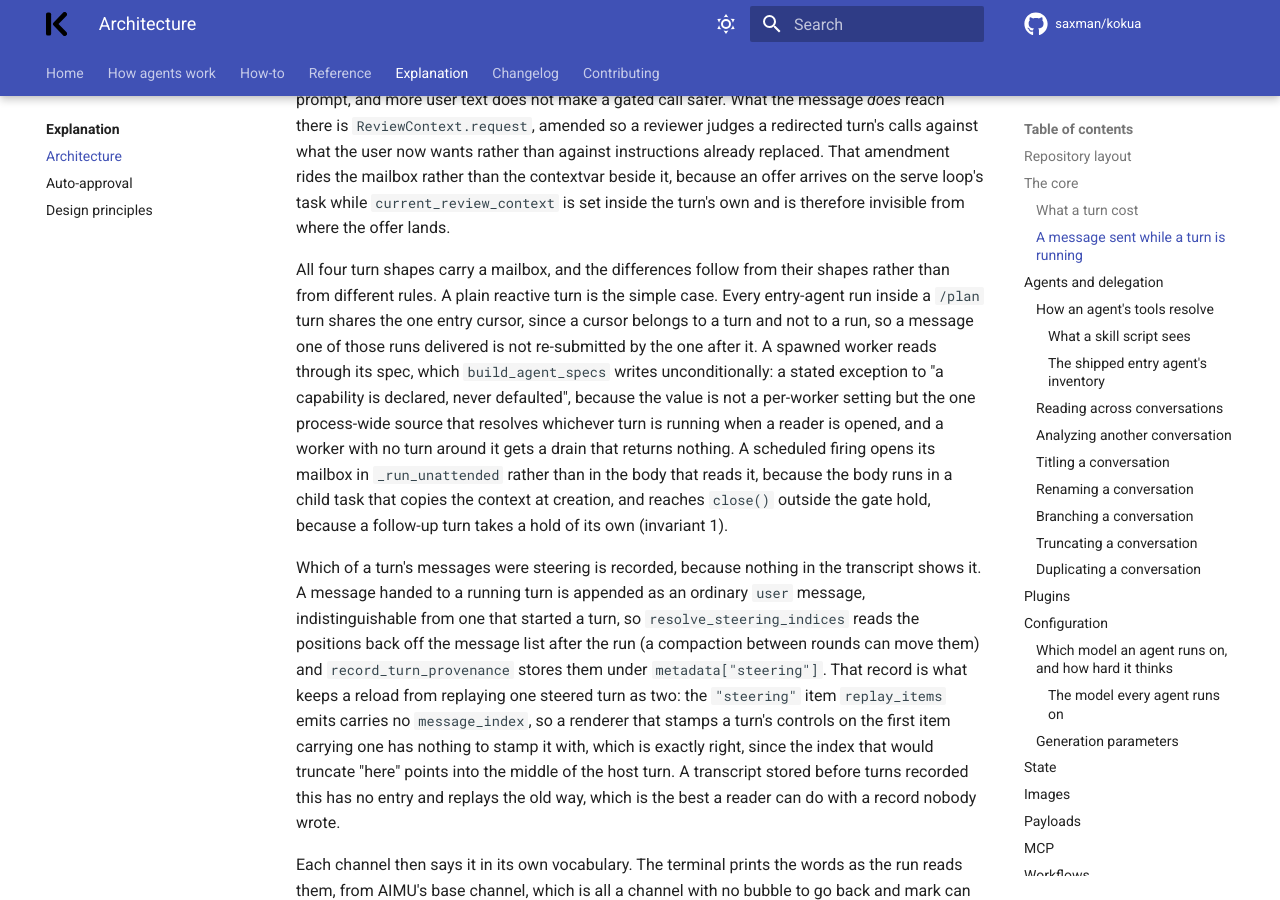
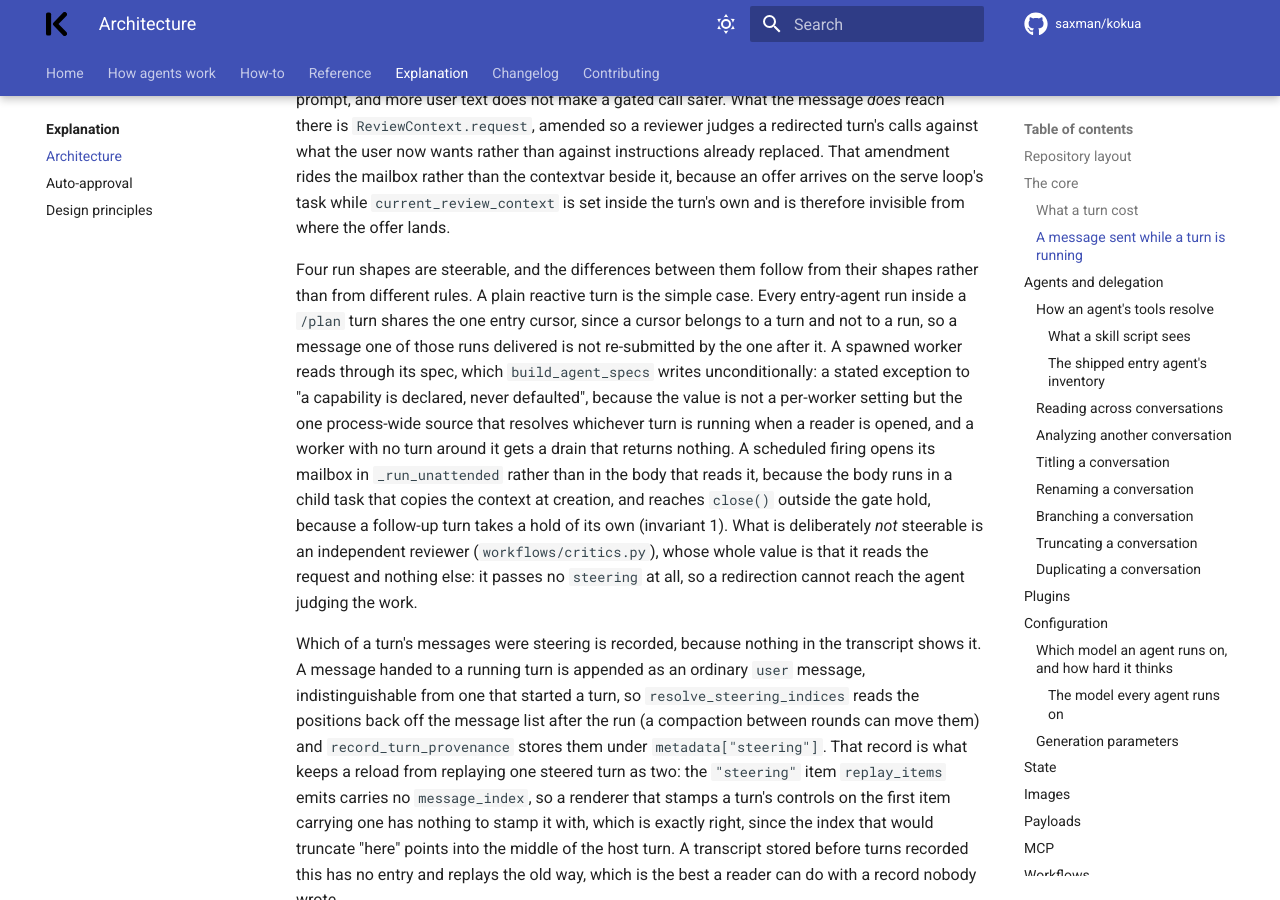
Before and after one commit to saxman/kokua, an MkDocs documentation site: the page built from docs/explanation/architecture.md, in a window 1280 px wide and 900 px high, scrolled down 7113 px. Built offline with MkDocs 1.6.1 and Material for MkDocs 9.7.7, drawn with Linux system fonts in a browser that asks for light colours; comment, search, counter and statistics services are not loaded.

Commit message:
docs: correct the /plan run count the first fix left standing
The claim "three entry-agent runs" lived in two sentences and the correction
reached one of them. A default /plan turn makes two entry-agent runs
(_make_plan, then _execute_streaming, with [planning]'s three review flags
all defaulting false), and a turn whose plan is rejected makes one more per
revision round, so no fixed number is right. CHANGELOG now uses
architecture.md's "every entry-agent run" wording word for word.

Two further precision fixes found by sweeping every count in the diff
against code. "All four turn shapes carry a mailbox" was loose twice over:
a spawned worker is a run rather than a turn, and it reads the turn's
mailbox rather than carrying one. Both documents now say four run shapes
are steerable, which is the claim that is true of all four, and both name
the run that deliberately is not: an independent reviewer passes no
steering, so a redirection cannot reach the agent judging the work.

Co-Authored-By: Claude Opus 5 (1M context) <noreply@anthropic.com>

```diff
--- a/docs/explanation/architecture.md
+++ b/docs/explanation/architecture.md
@@ -294,17 +294,19 @@ already replaced. That amendment rides the mailbox rather than the contextvar be
 offer arrives on the serve loop's task while `current_review_context` is set inside the turn's own and
 is therefore invisible from where the offer lands.
 
-All four turn shapes carry a mailbox, and the differences follow from their shapes rather than from
-different rules. A plain reactive turn is the simple case. Every entry-agent run inside a `/plan` turn shares the one
-entry cursor, since a cursor belongs to a turn and not to a run, so a message one of those runs
-delivered is not re-submitted by the one after it. A spawned worker reads through
+Four run shapes are steerable, and the differences between them follow from their shapes rather than
+from different rules. A plain reactive turn is the simple case. Every entry-agent run inside a `/plan`
+turn shares the one entry cursor, since a cursor belongs to a turn and not to a run, so a message one of
+those runs delivered is not re-submitted by the one after it. A spawned worker reads through
 its spec, which `build_agent_specs` writes unconditionally: a stated exception to "a capability is
 declared, never defaulted", because the value is not a per-worker setting but the one process-wide
 source that resolves whichever turn is running when a reader is opened, and a worker with no turn around
 it gets a drain that returns nothing. A scheduled firing opens its mailbox in `_run_unattended` rather
 than in the body that reads it, because the body runs in a child task that copies the context at
 creation, and reaches `close()` outside the gate hold, because a follow-up turn takes a hold of its own
-(invariant 1).
+(invariant 1). What is deliberately *not* steerable is an independent reviewer
+(`workflows/critics.py`), whose whole value is that it reads the request and nothing else: it passes no
+`steering` at all, so a redirection cannot reach the agent judging the work.
 
 Which of a turn's messages were steering is recorded, because nothing in the transcript shows it. A
 message
```
Also changed, not shown: CHANGELOG.md (+6 -4 lines).
